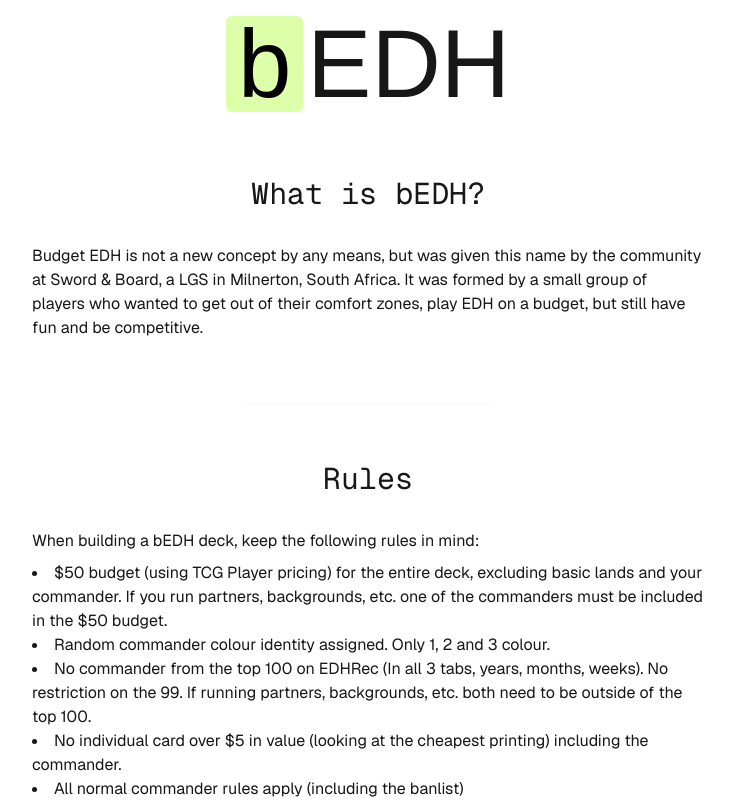
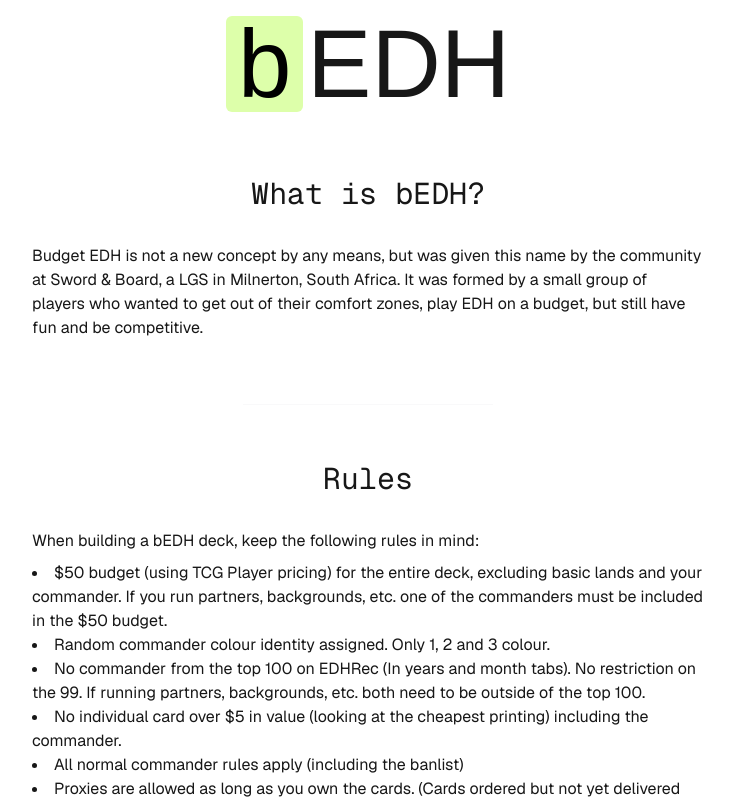
Before and after one commit to DeonSmithCoZa/bedh, a Next.js app: page / in a window 1280 px wide. Shown: the top 800 px of the page, without its empty margins (272-1005 px from the left). Built offline with nearby package versions, Linux system fonts and the light colour scheme; a web font is replaced by a local one.

Commit message:
Update rules.tsx

```diff
--- a/src/app/components/rules.tsx
+++ b/src/app/components/rules.tsx
@@ -19,8 +19,7 @@ const Rules: React.FC = () => (
         Random commander colour identity assigned. Only 1, 2 and 3 colour.
       </li>
       <li>
-        No commander from the top 100 on EDHRec (In all 3 tabs, years, months,
-        weeks). No restriction on the 99. If running partners, backgrounds, etc.
+        No commander from the top 100 on EDHRec (In years and month tabs). No restriction on the 99. If running partners, backgrounds, etc.
         both need to be outside of the top 100.
       </li>
       <li>
```
